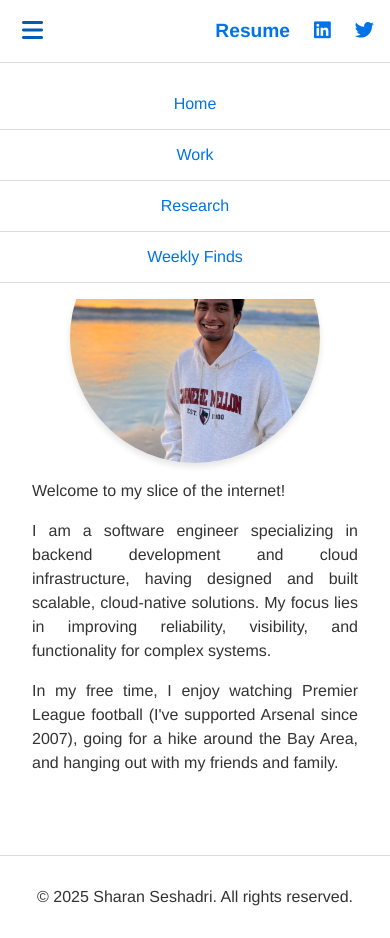
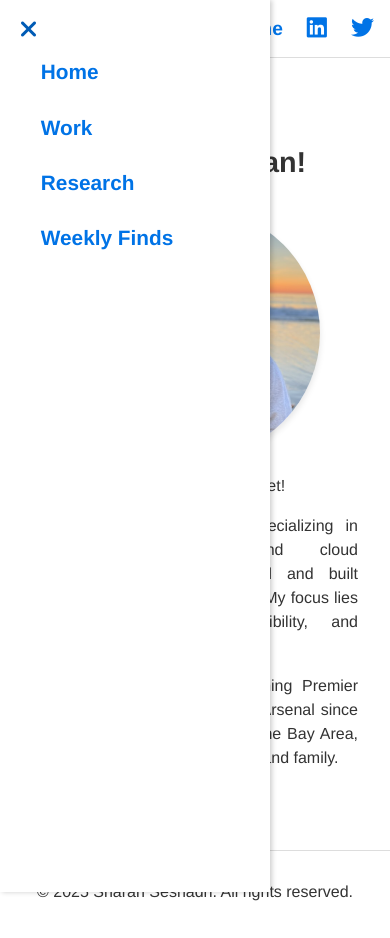
Before and after one commit to shrnssh/personal-website, a plain HTML site: page index.html in a window 390 px wide. Both pictures are taken after a click on the button "Open Menu". Drawn offline with Linux system fonts and the light colour scheme.

Commit message:
added side bar with hamburger icon

```diff
--- a/scripts.js
+++ b/scripts.js
@@ -6,7 +6,7 @@ document.addEventListener('DOMContentLoaded', () => {
   const savedTheme = localStorage.getItem('theme');
   if (savedTheme === 'dark') {
     body.classList.add('dark');
-    themeToggle.innerHTML = '<i class="fas fa-moon"></i>';
+    if (themeToggle) themeToggle.innerHTML = '<i class="fas fa-moon"></i>';
   }
 
   // Theme toggle functionality
@@ -25,16 +25,22 @@ document.addEventListener('DOMContentLoaded', () => {
   const menuButton = document.getElementById('hamburger-menu');
   const mobileNav = document.getElementById('mobile-nav');
 
-  menuButton?.addEventListener('click', () => {
-    mobileNav.classList.toggle('visible');
-    menuButton.classList.toggle('open');
-  });
+  if (menuButton && mobileNav) {
+    menuButton.addEventListener('click', (e) => {
+      e.stopPropagation(); // Prevents unwanted closing when clicking the button
 
-  // Close menu when clicking outside
-  document.addEventListener('click', (e) => {
-    if (!menuButton.contains(e.target) && !mobileNav.contains(e.target)) {
-      mobileNav.classList.remove('visible');
-      menuButton.classList.remove('open');
-    }
-  });
+      mobileNav.classList.toggle('visible');
+      menuButton.classList.toggle('open');
+
+      // Change icon
+      menuButton.innerHTML = menuButton.classList.contains('open')
+        ? '<i class="fas fa-times"></i>' // 'X' when open
+        : '<i class="fas fa-bars"></i>'; // Hamburger when closed
+    });
+
+    // Prevent clicks inside the menu from affecting anything else
+    mobileNav.addEventListener('click', (e) => {
+      e.stopPropagation();
+    });
+  }
 });
--- a/styles.css
+++ b/styles.css
@@ -41,11 +41,32 @@ header {
   align-items: center;
 }
 
+/* Header Layout */
 .header-left, .header-right {
   display: flex;
-  gap: 1.5em; /* Adjust spacing for alignment */
+  align-items: center;
+  gap: 1.5em;
 }
 
+/* Push right-side icons to the right */
+.header-right {
+  margin-left: auto;
+  display: flex;
+  align-items: center;
+}
+
+
+.header-right i {
+  font-size: 1.2em;
+  color: #0073e6;
+}
+
+.header-right i:hover {
+  color: #90caf9; /* Adjust hover color for dark mode */
+}
+
+
+/* Header Links */
 .header-left a, .header-right a {
   text-decoration: none;
   font-size: 1.2em;
@@ -66,54 +87,89 @@ header {
   width: 100%;
 }
 
+/* Hamburger Menu */
 #hamburger-menu {
   background: none;
   border: none;
   font-size: 1.5em;
   cursor: pointer;
   color: #0073e6;
+  position: absolute;
+  left: 15px; /* Ensures it stays on the left */
+  top: 15px;
+  z-index: 1100;
 }
 
+#hamburger-menu.active {
+  transform: rotate(90deg); /* Rotate when active */
+  color: #005bb5;
+}
 
 #hamburger-menu.open {
-  color: #005bb5; /* Change color when active */
+  color: #005bb5;
 }
 
 #hamburger-menu:hover {
   color: #005bb5;
 }
 
-/* Mobile Navigation */
-#mobile-nav {
-  display: none; /* Hidden by default */
-  background-color: #ffffff;
-  position: absolute;
-  top: 100%; /* Below the header */
-  left: 0;
-  width: 100%;
-  text-align: center;
-  border-top: 1px solid #ddd;
-  padding: 1em 0;
-  z-index: 1000; /* Ensure it appears above other elements */
+
+
+/* Ensure desktop header is visible on large screens */
+@media (min-width: 769px) {
+  .header-desktop {
+    display: flex;
+    justify-content: space-between;
+    align-items: center;
+    width: 100%;
+  }
+
+  .mobile-header {
+    display: none;
+  }
 }
 
+/* Mobile Navigation Menu */
+#mobile-nav {
+  position: fixed;
+  top: 0;
+  left: -300px; /* Hidden by default */
+  width: 250px;
+  height: 100%;
+  background-color: white;
+  box-shadow: 2px 0px 5px rgba(0, 0, 0, 0.2);
+  padding-top: 3em; /* Adjusted padding so items start lower */
+  transition: left 0.3s ease-in-out;
+  z-index: 1000;
+  display: flex;
+  flex-direction: column;
+  align-items: flex-start; /* Align items from the top */
+  padding-left: 20px;
+}
+
+/* Mobile Navigation Links */
 #mobile-nav a {
-  display: block;
-  padding: 1em 0;
-  font-size: 1em;
+  font-size: 1.3em; /* Increased size for better readability */
+  font-weight: bold; /* Make text bolder */
   color: #0073e6;
   text-decoration: none;
-  border-bottom: 1px solid #ddd;
+  padding: 0.6em 1em; /* Reduced vertical spacing */
+  border-radius: 12px; /* Rounded corners */
+  transition: background-color 0.2s ease-in-out, box-shadow 0.2s ease-in-out;
+  margin-bottom: 0.3em; /* Reduce spacing between items */
 }
 
-#mobile-nav a:hover {
-  background-color: #f0f0f0;
-  color: #005bb5;
+/* When the menu is open */
+#mobile-nav.visible {
+  left: 0;
 }
 
-#mobile-nav.visible {
-  display: block; /* Show when the class "visible" is added */
+/* Hover effect */
+#mobile-nav a:hover {
+  color: #005bb5;
+  background-color: #f0f0f0;
 }
+
 
 
 /* Responsive Design */
@@ -205,10 +261,6 @@ body.dark header {
 
 body.dark footer {
   border-top: 1px solid #444;
-}
-
-.header-right i:hover {
-  color: #90caf9; /* Adjust hover color for dark mode */
 }
 
 /* Work Experience Section */
```
